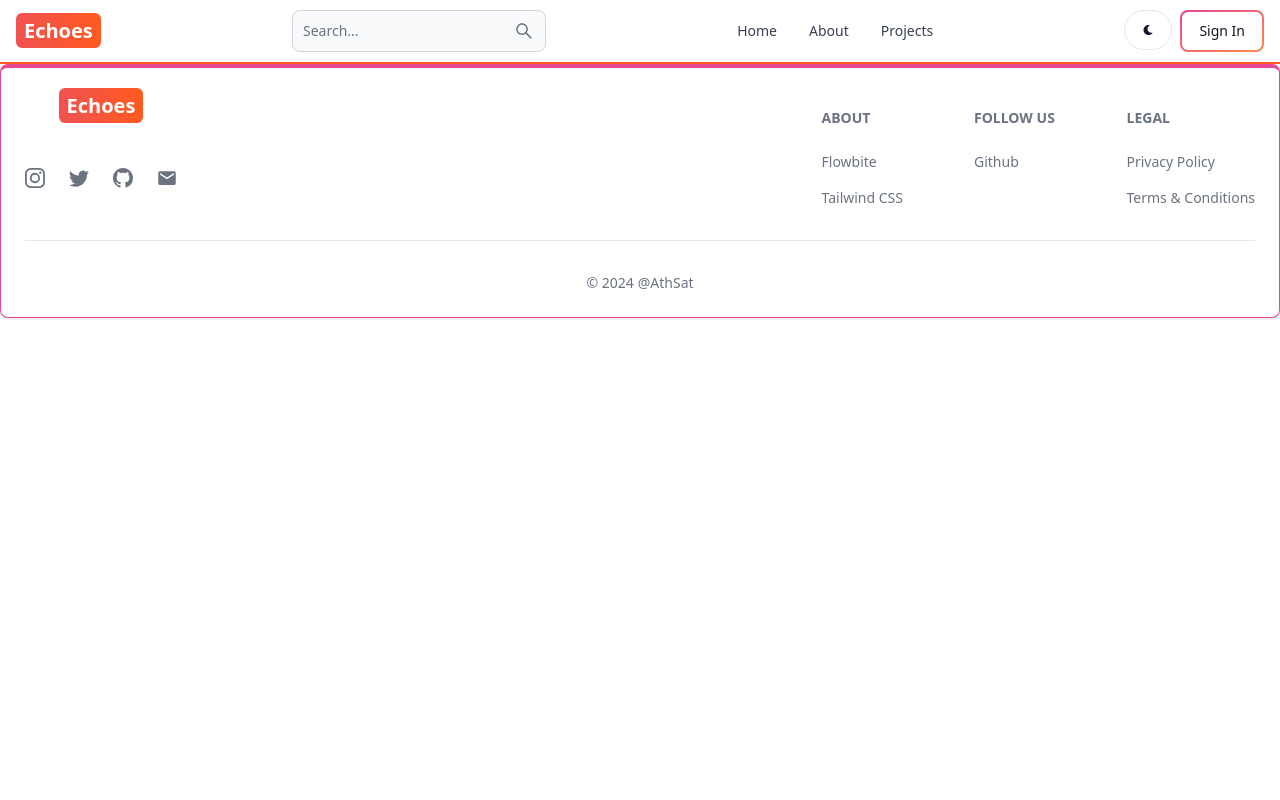
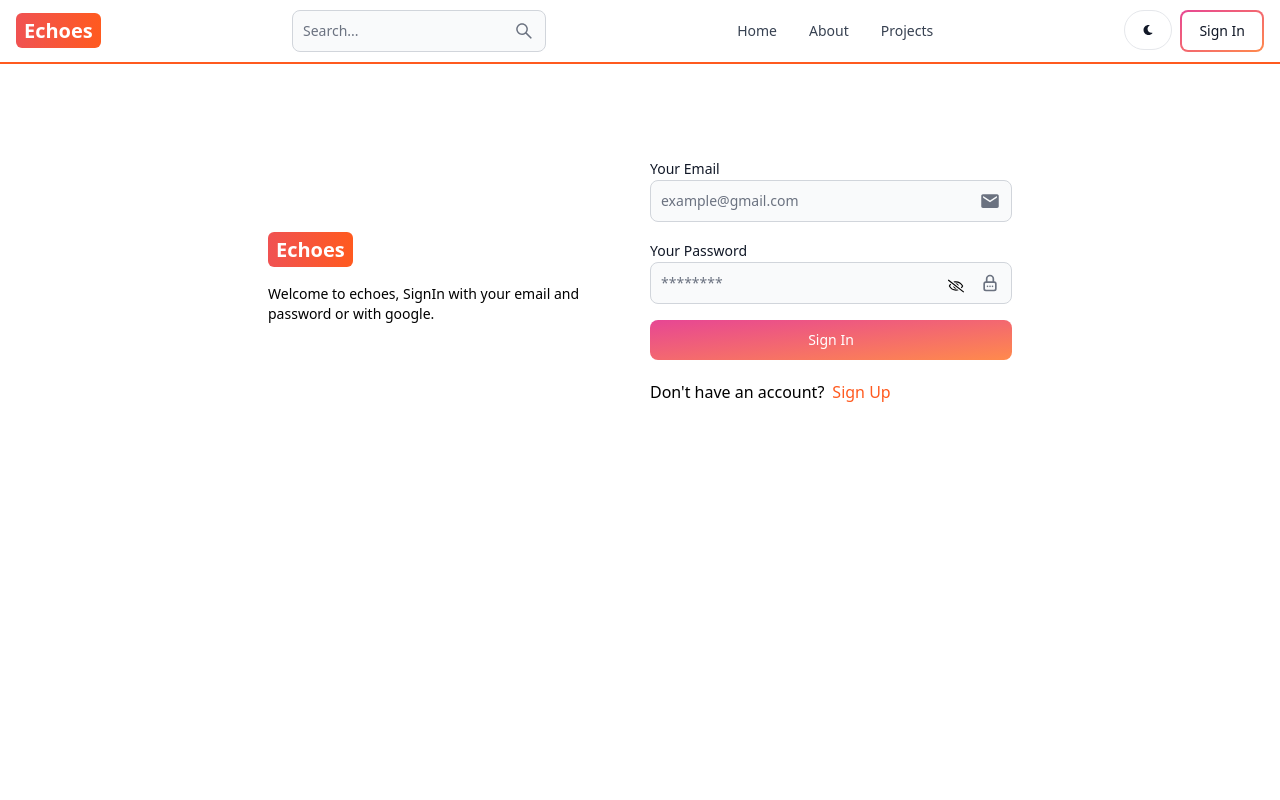
Before and after one commit to Atharv-Sathe/Echoes, a React (Vite) app in the folder client/: page /sign-in in a window 1280 px wide. Shown: the top 800 px of the page. Built offline with nearby package versions, Linux system fonts and the light colour scheme.

Commit message:
Add: Created sign in UI

```diff
--- a/client/src/App.jsx
+++ b/client/src/App.jsx
@@ -15,7 +15,7 @@ export default function App() {
       <Routes>
         <Route path="/" element={<Home />} />
         <Route path="/about" element={<About />} />
-        <Route path="/sing-in" element={<SignIn />} />
+        <Route path="/sign-in" element={<SignIn />} />
         <Route path="/sign-up" element={<SignUp />} />
         <Route path="/projects" element={<Projects />} />
         <Route path="/dashboard" element={<Dashboard />} />
--- a/client/src/pages/SignIn.jsx
+++ b/client/src/pages/SignIn.jsx
@@ -1,7 +1,121 @@
+import { Alert, Button, Label, Spinner, TextInput } from "flowbite-react";
+import { Link, useNavigate } from "react-router-dom";
+import { IoMdMail } from "react-icons/io";
+import { TbLockPassword } from "react-icons/tb";
+import { FaRegEyeSlash, FaRegEye } from "react-icons/fa";
+import { useState } from "react";
+import Logo from "../components/Logo";
+
 export default function SignIn() {
+  const [formData, setFormData] = useState({});
+  const [errorMessage, setErrorMessage] = useState(null);
+  const [loading, setLoading] = useState(false);
+  const [showPass, setShowPass] = useState(false);
+  const navigate = useNavigate();
+
+  const handleChange = (e) => {
+    setFormData({ ...formData, [e.target.id]: e.target.value.trim() });
+  };
+  // console.log(formData);
+
+  const handleSubmit = async (e) => {
+    e.preventDefault();
+    if (!formData.email || !formData.password) {
+      return setErrorMessage("Please fill out all fields.");
+    }
+    try {
+      setLoading(true);
+      setErrorMessage(null);
+      const res = await fetch("/api/auth/Signin", {
+        method: "POST",
+        headers: { "Content-Type": "application/json" },
+        body: JSON.stringify(formData),
+      });
+      const data = await res.json();
+      if (data.success === false) {
+        setErrorMessage(data.message);
+      }
+      setLoading(false);
+      if (res.ok) {
+        return navigate("/");
+      }
+    } catch (error) {
+      setErrorMessage(error.message);
+      setLoading(false);
+    }
+  };
+
   return (
-    <div>
-        SignIn
+    <div className="min-h-screen mt-20">
+      <div className="flex p-3 max-w-3xl mx-auto flex-col md:flex-row md:items-center gap-5">
+        {/* left */}
+        <div className="flex-1">
+          <Logo textSize="text-4xl sm:text-xl" />
+          <p className="text-sm mt-5">
+            Welcome to echoes, SignIn with your email and password or with
+            google.
+          </p>
+        </div>
+
+        {/* right */}
+        <div className="flex-1">
+          <form className="flex flex-col gap-4" onSubmit={handleSubmit}>
+            <div>
+              <Label value="Your Email" />
+              <TextInput
+                type="email"
+                placeholder="example@gmail.com"
+                id="email"
+                className="focus:border-orange-500 focus:ring-orange-500"
+                rightIcon={IoMdMail}
+                onChange={handleChange}
+              />
+            </div>
+            <div className="relative">
+              <Label value="Your Password" />
+              <TextInput
+                type={!showPass ? "password" : "text"}
+                placeholder={showPass ? "password" : "********"}
+                id="password"
+                className="focus:border-orange-500 focus:ring-orange-500"
+                rightIcon={TbLockPassword}
+                onChange={handleChange}
+              />
+              <button className="absolute top-10 right-12"
+                type="button"
+                onClick={() => setShowPass(!showPass)}
+              >
+                {!showPass ? <FaRegEyeSlash/> : <FaRegEye/>  }
+              </button>
+            </div>
+            <Button
+              gradientDuoTone="pinkToOrange"
+              type="submit"
+              disabled={loading}
+            >
+              {loading ? (
+                <>
+                  <Spinner size="sm" color="warning" />
+                  <span className="p-2">Loading...</span>
+                </>
+              ) : (
+                "Sign In"
+              )}
+            </Button>
+          </form>
+          <div className="flex gap-2 mt-5">
+            <span>Don&apos;t have an account?</span>
+            <Link to="/sign-up" className="text-orange-500">
+              Sign Up
+            </Link>
+          </div>
+          {errorMessage && (
+            <Alert className="mt-4" color="failure">
+              {errorMessage}
+            </Alert>
+          )}
+        </div>
+      </div>
     </div>
-  )
+  );
 }
```
